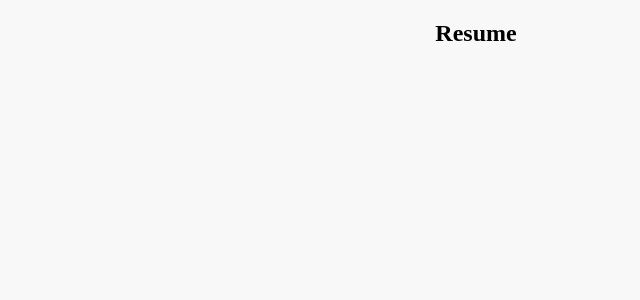
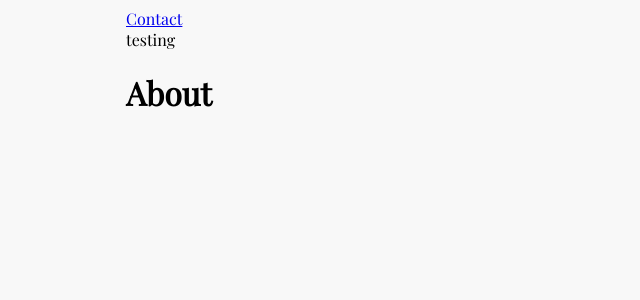
Before and after one commit to joelshaw/resume, a React app: page / in a window 1280 px wide. Shown: the top 300 px of the page, without its empty margins (164-804 px from the left). Built offline with nearby package versions, Linux system fonts and the light colour scheme.

Commit message:
Setup React Router, routes, and styling updates

```diff
--- a/package.json
+++ b/package.json
@@ -31,6 +31,7 @@
     "path": "^0.12.7",
     "react": "^16.2.0",
     "react-dom": "^16.2.0",
+    "react-router-dom": "^4.2.2",
     "style-loader": "^0.19.1"
   }
 }
--- a/src/components/App.jsx
+++ /dev/null
@@ -1,11 +0,0 @@
-import React from 'react';
-
-export default class App extends React.Component {
-    render(){
-        return (
-            <div class="test" style={{textAlign: 'center'}}>
-                <h2>Resume</h2>
-            </div>
-        );
-    }
-}
--- /dev/null
+++ b/src/components/Intro.jsx
@@ -0,0 +1,11 @@
+import React, { Component } from 'react';
+
+export default class Intro extends Component {
+    render() {
+        return (
+            <div>
+                testing
+            </div>
+        );
+    }
+}
--- /dev/null
+++ b/src/components/Navigation.jsx
@@ -0,0 +1,14 @@
+import React, { Component } from 'react';
+import { Link } from 'react-router-dom';
+
+const Navigation = props => (
+    <div className="navigation">
+        <div className="container">
+            <nav className="navigation__links">
+                <Link className="navigation__links-item" to="/contact">Contact</Link>
+            </nav>
+        </div>
+    </div>
+);
+
+export default Navigation;
--- /dev/null
+++ b/src/components/Resume.jsx
@@ -0,0 +1,21 @@
+import React, { Component } from 'react';
+import { Switch, Route, Redirect } from 'react-router-dom';
+
+import About from '../routes/about/index.jsx';
+import Navigation from './navigation.jsx';
+
+export default class Resume extends
+Component {
+    render(){
+        return (
+            <div className="resume-app">
+                <Navigation />
+                <div className="resume-app__view">
+                    <Switch>
+                        <Route exact path="/" component={About} />
+                    </Switch>
+                </div>
+            </div>
+        );
+    }
+}
--- a/src/index.js
+++ /dev/null
@@ -1,6 +0,0 @@
-import React from 'react';
-import ReactDOM from 'react-dom';
-import styles from './styles/Styles.css';
-import App from './components/App.jsx';
-
-ReactDOM.render(<App />, document.getElementById('app'));
--- /dev/null
+++ b/src/index.jsx
@@ -0,0 +1,16 @@
+import React from 'react';
+import ReactDOM from 'react-dom';
+import { BrowserRouter } from 'react-router-dom';
+
+import styles from './styles/Styles.css';
+
+import Resume from './components/Resume.jsx';
+
+const RoutedApp = () => (
+    <BrowserRouter>
+        <Resume />
+    </BrowserRouter>
+);
+
+
+ReactDOM.render(<RoutedApp />, document.getElementById('app'));
--- /dev/null
+++ b/src/routes/about/index.jsx
@@ -0,0 +1,16 @@
+import React, { Component } from 'react';
+
+import Intro from '../../components/Intro.jsx'
+
+export default class About extends Component {
+    render(){
+        return (
+            <div className="about">
+                <div className="container">
+                    <Intro />
+                    <h1>About</h1>
+                </div>
+            </div>
+        );
+    }
+}
--- a/src/styles/Styles.css
+++ b/src/styles/Styles.css
@@ -1,3 +1,11 @@
+@import url('https://fonts.googleapis.com/css?family=Playfair+Display');
+
 body {
     background: #f8f8f8;
+    font-family: 'Playfair Display', serif;
 }
+
+.container {
+    margin: 0 auto;
+    width: 700px;
+}
--- a/webpack.config.js
+++ b/webpack.config.js
@@ -8,7 +8,7 @@ const HtmlWebpackPluginConfig = new HtmlWebpackPlugin({
 })
 
 module.exports = {
-    entry: './src/index.js',
+    entry: './src/index.jsx',
     output: {
         path: path.resolve('dist'),
         filename: 'index.js'
```
Also changed, not shown: 1 other file (tests, documents, lock files or other folders).
